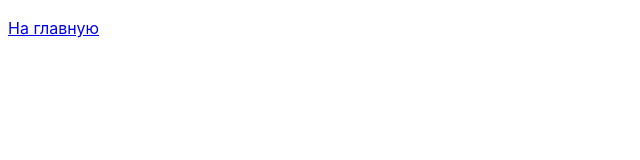
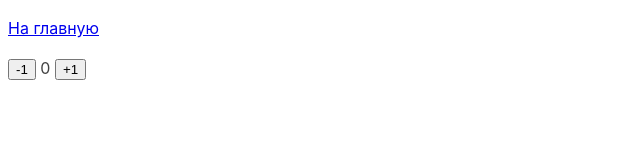
Before and after one commit to Oleh-N-Lunin/goit-js-hw-07, a plain HTML site: page task-04.html in a window 1280 px wide. Shown: the whole page, without its empty margins (0-640 px from the left). Drawn offline with Linux system fonts and the light colour scheme.

Commit message:
Finished preparing to task#4

```diff
--- a/task-04.html
+++ b/task-04.html
@@ -17,6 +17,13 @@
   </head>
   <body>
     <p><a href="index.html">На главную</a></p>
+
+    <div id="counter">
+       <button type="button" data-action="decrement">-1</button>
+       <span id="value">0</span>
+       <button type="button" data-action="increment">+1</button>
+    </div>
+
     <script src="js/task-04.js" type="module"></script>
   </body>
 </html>
```
Also changed, not shown: js/task-04.js (+8 -0 lines).
